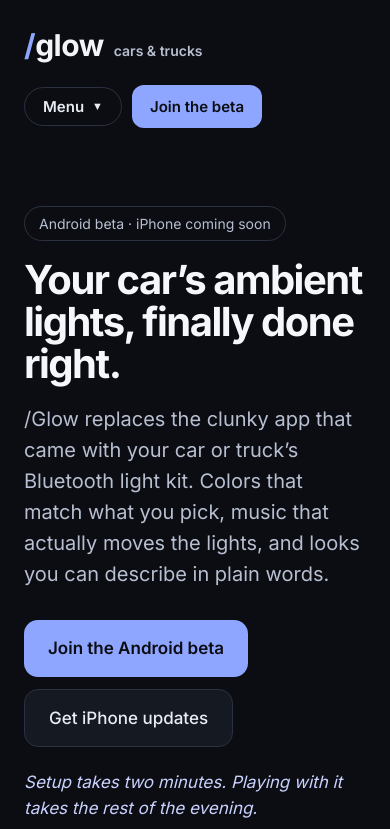
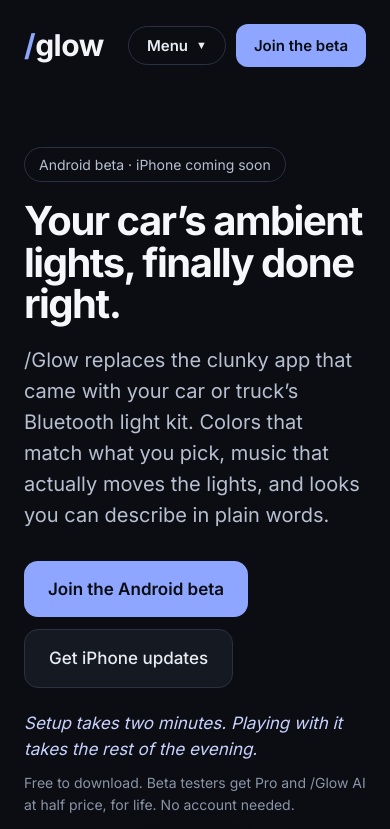
Before and after one commit to zburnsdrake/slashglow-site, a plain HTML site: page cars.html in a window 390 px wide. Shown: the top 829 px of the page. Drawn offline with Linux system fonts and the light colour scheme.

Commit message:
Phones: hide the page subtitle next to the logo on narrow screens so the header stays one row
Co-Authored-By: Claude Opus 5.5 <noreply@anthropic.com>
Claude-Session: https://claude.ai/code/session_01Jz8E6RPxFgDoHfSDKmPJNo

```diff
--- a/assets/menu.js
+++ b/assets/menu.js
@@ -23,6 +23,9 @@
       '.gm-panel a:hover,.gm-panel a:focus-visible{background:#1d2232}' +
       'header{position:relative}' +
     '}' +
+    '@media (max-width:440px){' +
+      'header>a:first-child span[style*="margin-left"]{display:none}' +
+    '}' +
     '@media (prefers-reduced-motion:reduce){.gm-btn .gm-tri{transition:none}}';
   document.head.appendChild(css);
 
--- a/cars.html
+++ b/cars.html
@@ -259,6 +259,6 @@ a{color:#8ea6ff}a:hover{color:#b8c6ff}
 <script src="assets/site.js?v=3"></script>
 <script src="assets/dc-lite.js"></script>
 <script src="assets/cars.js"></script>
-<script src="assets/menu.js?v=1" defer></script>
+<script src="assets/menu.js?v=2" defer></script>
 </body>
 </html>
```
Also changed, not shown: community.html (+1 -1 lines), index.html (+1 -1 lines), open.html (+1 -1 lines), plan.html (+1 -1 lines), testing.html (+1 -1 lines).
